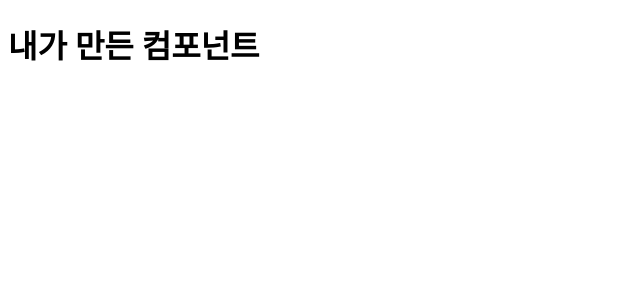
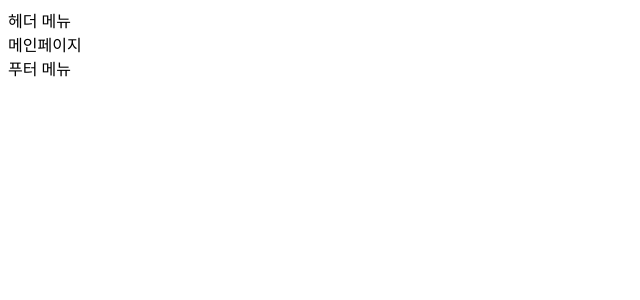
Before and after one commit to JeonghoonAHN0510/250526_Web_Spring2, a React (Vite) app in the folder src/main/reactapp/: page / in a window 1280 px wide. Shown: the top 300 px of the page, without its empty margins (0-640 px from the left). Built offline with nearby package versions, Linux system fonts and the light colour scheme.

Commit message:
study[React] : 컴포넌트

```diff
--- /dev/null
+++ b/src/main/reactapp/src/example/Day01/Component2.jsx
@@ -0,0 +1,27 @@
+/*
+- 함수 안에서 다른 함수 호출이 가능하다.
+- 즉, 컴포넌트 안에서 다른 컴포넌트 호출이 가능하다.
+- props : < 컴포넌트 속성=값 />
+- JSP(HTML+JAVA), JSX(HTML+JS)
+*/
+
+// ====================== 메인페이지 ======================
+// [1] 컴포넌트 생성
+function Component2( props ){
+    const name = "유재석";
+
+    // return 뒤로 JSX 문법을 사용할 수 있다.
+    return <div> <Header/> 메인페이지 <Footer/> </div>
+} // func end
+// [2] default 컴포넌트 내보내기 -> 1개만 가능하다 -> export named는 여러개 가능
+export default Component2;
+
+// ====================== 헤더 ======================
+function Header( props ){
+    return <div> 헤더 메뉴 </div>
+} // func end
+
+// ====================== 푸터 ======================
+function Footer( props ){
+    return <div> 푸터 메뉴 </div>
+} // func end
--- a/src/main/reactapp/src/main.jsx
+++ b/src/main/reactapp/src/main.jsx
@@ -36,7 +36,11 @@ const create = createRoot( root );
 // create.render( <App /> );
 
 // ================================= Day01 =================================
+// // 4. 렌더링할 컴포넌트 import하기
+// import Component1 from './example/Day01/Component1';
+// // 5. 렌더링하기 -> create.render()
+// create.render( <Component1/> );
 // 4. 렌더링할 컴포넌트 import하기
-import Component1 from './example/Day01/Component1';
+import Component2 from './example/Day01/Component2';
 // 5. 렌더링하기 -> create.render()
-create.render( <Component1></Component1> )
+create.render( <Component2/> );
```
